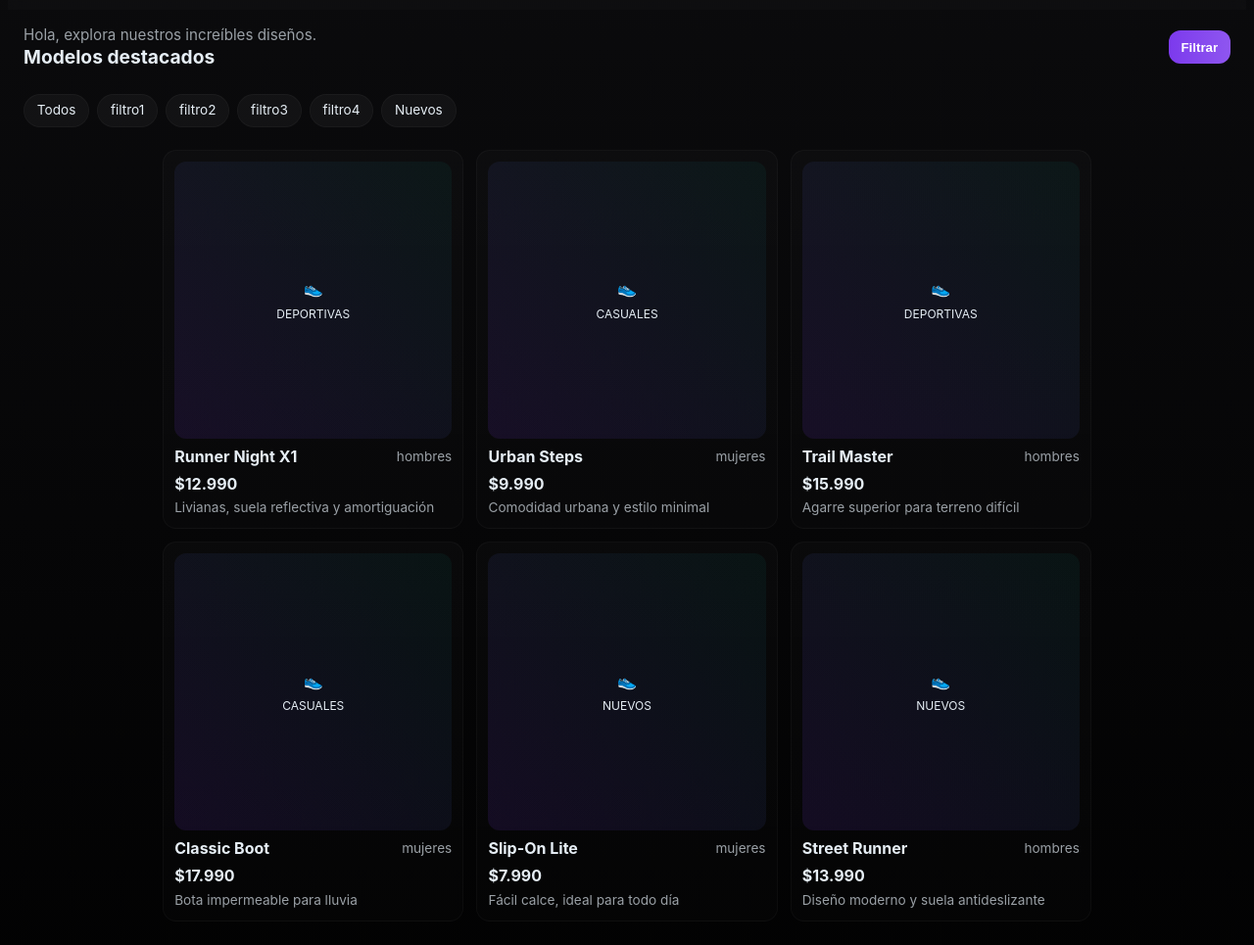
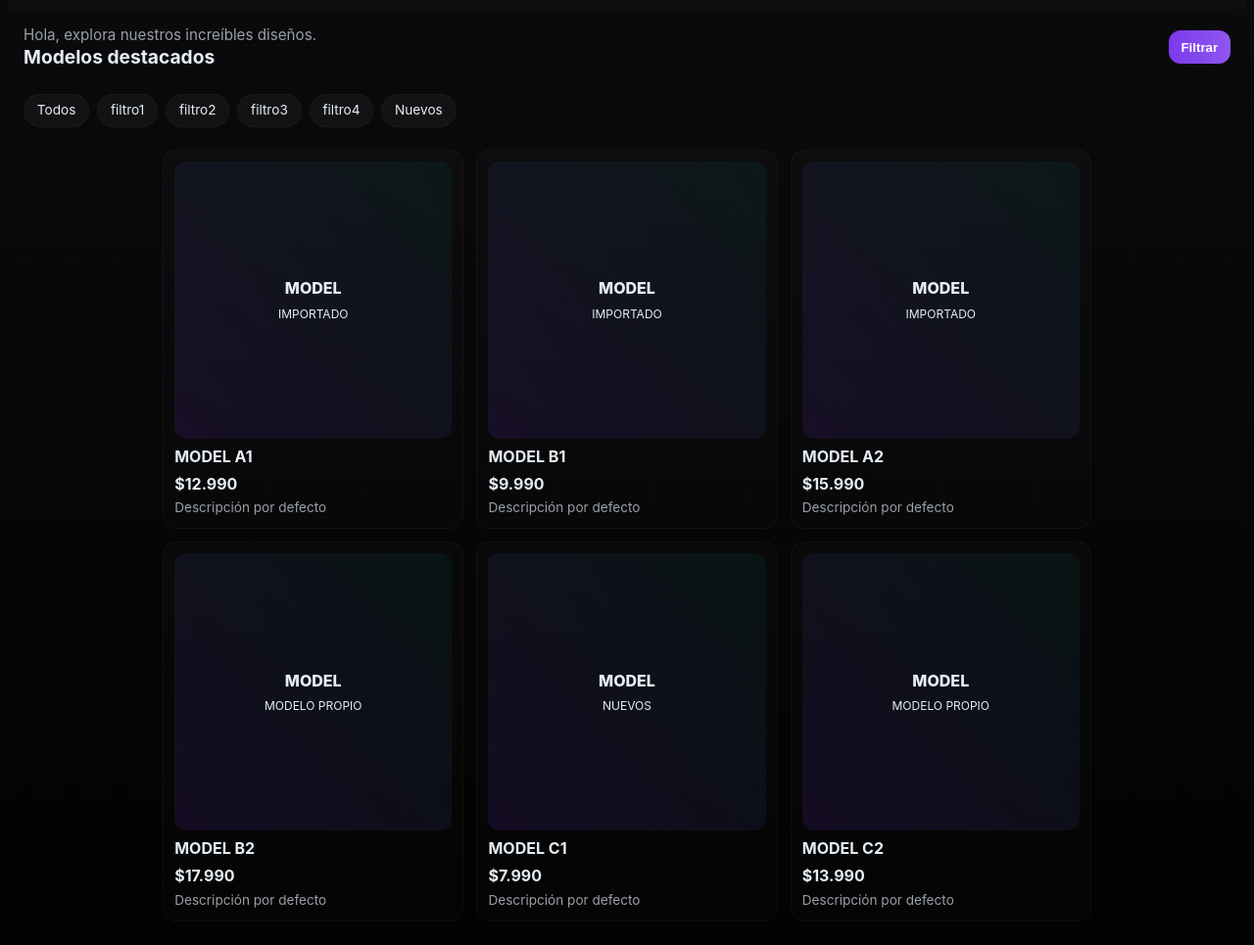
Before and after one commit to nt-leoleo/NEO-Print, a plain HTML site: page index.html in a window 1280 px wide. Shown: the part 69-1034 px from the top of the page at 98% size. Drawn offline with Linux system fonts and the light colour scheme.

Commit message:
Corrección JS

```diff
--- a/index.html
+++ b/index.html
@@ -49,10 +49,10 @@
 
       <section class="filters" id="filters">
         <div class="chip" data-filter="all">Todos</div>
-        <div class="chip" data-filter="hombres">filtro1</div>
-        <div class="chip" data-filter="mujeres">filtro2</div>
-        <div class="chip" data-filter="deportivas">filtro3</div>
-        <div class="chip" data-filter="casuales">filtro4</div>
+        <div class="chip" data-filter="MODEL1">filtro1</div>
+        <div class="chip" data-filter="MODEL2">filtro2</div>
+        <div class="chip" data-filter="MODEL3">filtro3</div>
+        <div class="chip" data-filter="MODEL4">filtro4</div>
         <div class="chip" data-filter="nuevos">Nuevos</div>
       </section>
 
--- a/src/js/index.js
+++ b/src/js/index.js
@@ -2,57 +2,57 @@
 const products = [
   {
     id: 1,
-    title: "Runner Night X1",
+    title: "MODEL A1",
     price: 12990,
-    tag: "deportivas",
+    tag: "Importado",
     img: "",
-    gender: "hombres",
-    desc: "Livianas, suela reflectiva y amortiguación",
+    gender: "",
+    desc: "Descripción por defecto",
   },
   {
     id: 2,
-    title: "Urban Steps",
+    title: "MODEL B1",
     price: 9990,
-    tag: "casuales",
+    tag: "Importado",
     img: "",
-    gender: "mujeres",
-    desc: "Comodidad urbana y estilo minimal",
+    gender: "",
+    desc: "Descripción por defecto",
   },
   {
     id: 3,
-    title: "Trail Master",
+    title: "MODEL A2",
     price: 15990,
-    tag: "deportivas",
+    tag: "Importado",
     img: "",
-    gender: "hombres",
-    desc: "Agarre superior para terreno difícil",
+    gender: "",
+    desc: "Descripción por defecto",
   },
   {
     id: 4,
-    title: "Classic Boot",
+    title: "MODEL B2",
     price: 17990,
-    tag: "casuales",
+    tag: "Modelo propio",
     img: "",
-    gender: "mujeres",
-    desc: "Bota impermeable para lluvia",
+    gender: "",
+    desc: "Descripción por defecto",
   },
   {
     id: 5,
-    title: "Slip-On Lite",
+    title: "MODEL C1",
     price: 7990,
     tag: "nuevos",
     img: "",
-    gender: "mujeres",
-    desc: "Fácil calce, ideal para todo día",
+    gender: "",
+    desc: "Descripción por defecto",
   },
   {
     id: 6,
-    title: "Street Runner",
+    title: "MODEL C2",
     price: 13990,
-    tag: "nuevos",
+    tag: "Modelo propio",
     img: "",
-    gender: "hombres",
-    desc: "Diseño moderno y suela antideslizante",
+    gender: "",
+    desc: "Descripción por defecto",
   },
 ];
 
@@ -77,7 +77,7 @@ function renderProducts(list) {
     card.innerHTML = `
         <div class="thumb" data-id="${p.id}">
           <div style="text-align:center">
-            <div style="font-weight:800">👟</div>
+            <div style="font-weight:800">MODEL</div>
             <div style="font-size:.75rem; margin-top:.5rem">${p.tag.toUpperCase()}</div>
           </div>
         </div>
```
